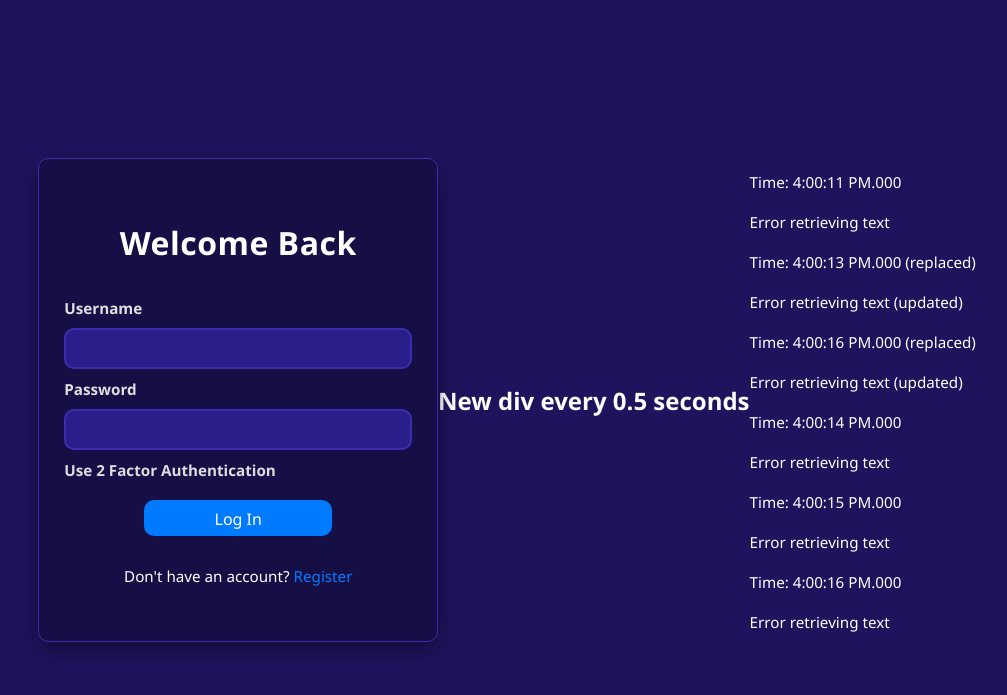
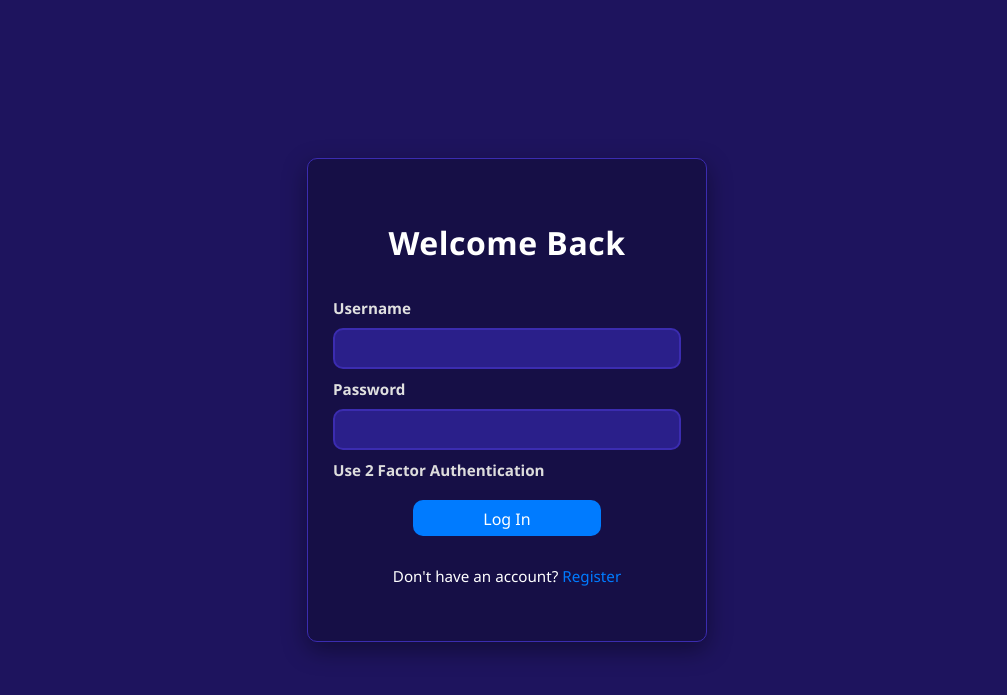
Before and after one commit to cpu64/sparrow, a Flask app: page /users/login in a window 1280 px wide. Shown: the top 695 px of the page, without its empty margins (133-1140 px from the left). Run offline with Flask 3, Linux system fonts and the light colour scheme; some libraries are stand-ins or nearby versions.

Commit message:
remove mock data from merge

```diff
--- a/app/templates/users/login.html
+++ b/app/templates/users/login.html
@@ -1,6 +1,7 @@
 <!-- templates/users/login.html -->
 <!DOCTYPE html>
 <html>
+
 <head>
     <title>Login</title>
     <link rel="icon" type="image/x-icon" href="{{ url_for('static', filename='favicon.svg') }}">
@@ -17,6 +18,7 @@
         }
     </style>
 </head>
+
 <body>
     <div class="login-container">
         <h1>Welcome Back</h1>
@@ -44,61 +46,4 @@
     </div>
 </body>
 
-  <h2>New div every 0.5 seconds</h2>
-  <div id="container"></div>
-
-<script>
-    const container = document.getElementById('container');
-    let counter = 0;
-
-    async function fetchRandomText() {
-      try {
-        const res = await fetch('https://uselessfacts.jsph.pl/random.json?language=en');
-        const data = await res.json();
-        return data.text;
-      } catch (err) {
-        console.error(err);
-        return 'Error retrieving text';
-      }
-    }
-
-    setInterval(async () => {
-      counter++;
-      const now = new Date();
-      const timeStr = `Time: ${now.toLocaleTimeString()}.${now.getMilliseconds().toString().padStart(3, '0')}`;
-
-      const fact = await fetchRandomText();
-
-      // Create a new div
-      const div = document.createElement('div');
-      const pTime = document.createElement('p');
-      const pFact = document.createElement('p');
-
-      pTime.textContent = timeStr;
-      pFact.textContent = fact;
-
-      div.appendChild(pTime);
-      div.appendChild(pFact);
-      container.appendChild(div);
-
-      // Every n'th run: replace one old div’s text with the new message
-      if (counter % 3 === 0) {
-        const existingDivs = container.querySelectorAll('div');
-        if (existingDivs.length > 1) {
-          // pick a random older div (not the last one)
-          const randomIndex = Math.floor(Math.random() * (existingDivs.length - 1));
-          const targetDiv = existingDivs[randomIndex];
-
-          // replace its content
-          const pElems = targetDiv.querySelectorAll('p');
-          if (pElems.length >= 2) {
-            pElems[0].textContent = timeStr + ' (replaced)';
-            pElems[1].textContent = fact + ' (updated)';
-          }
-        }
-      }
-
-    }, 1000);
-  </script>
-
 </html>
```
